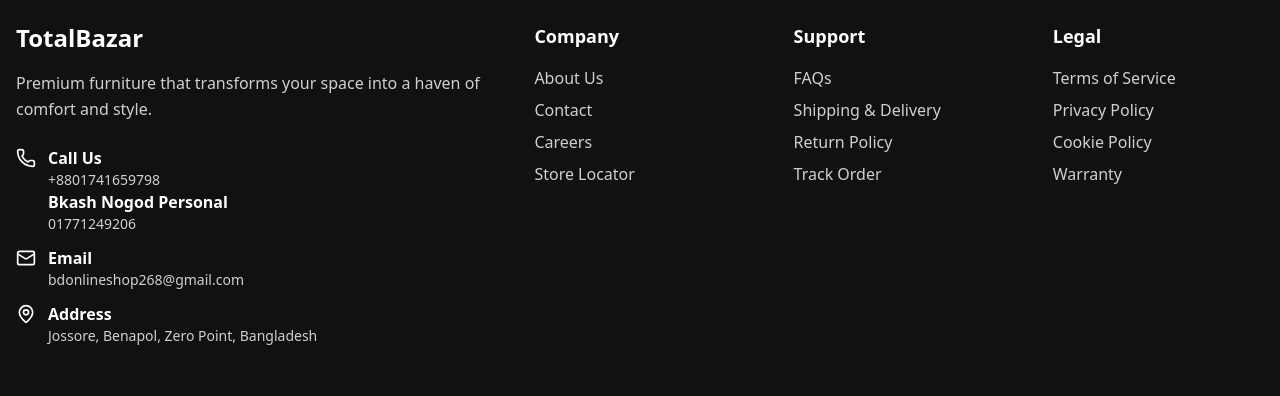
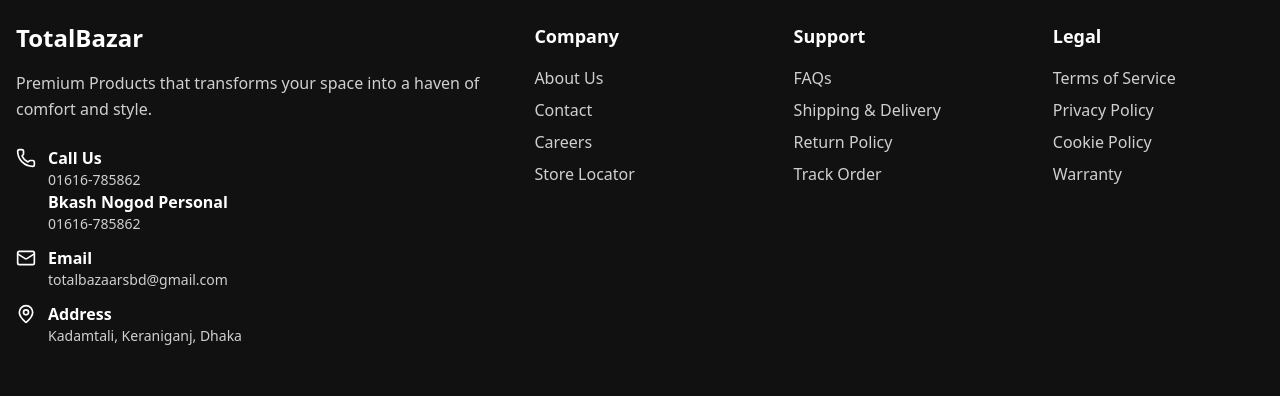
Before and after one commit to taufik69/furtinutehub, a Next.js app: page / in a window 1280 px wide. Shown: the part 3365-3761 px from the top of the page. Built offline with nearby package versions, Linux system fonts and the light colour scheme; no server answers.

Commit message:
fix: footer information update

```diff
--- a/components/commonComponents/Footer.tsx
+++ b/components/commonComponents/Footer.tsx
@@ -48,7 +48,7 @@ export default function Footer() {
               <h2 className="text-2xl font-bold">TotalBazar </h2>
             </Link>
             <p className="text-colorFooterText/80 mb-6 leading-relaxed">
-              Premium furniture that transforms your space into a haven of
+              Premium Products that transforms your space into a haven of
               comfort and style.
             </p>
 
@@ -59,10 +59,10 @@ export default function Footer() {
                 <div>
                   <p className="font-semibold">Call Us</p>
                   <p className="text-sm text-colorFooterText/80">
-                    +8801741659798
+                    01616-785862
                   </p>
                   <p className="font-semibold">Bkash Nogod Personal</p>
-                  <p className="text-sm text-colorFooterText/80">01771249206</p>
+                  <p className="text-sm text-colorFooterText/80">01616-785862</p>
                 </div>
               </div>
               <div className="flex items-start gap-3">
@@ -70,7 +70,7 @@ export default function Footer() {
                 <div>
                   <p className="font-semibold">Email</p>
                   <p className="text-sm text-colorFooterText/80">
-                    bdonlineshop268@gmail.com
+                   totalbazaarsbd@gmail.com
                   </p>
                 </div>
               </div>
@@ -79,7 +79,7 @@ export default function Footer() {
                 <div>
                   <p className="font-semibold">Address</p>
                   <p className="text-sm text-colorFooterText/80">
-                    Jossore, Benapol, Zero Point, Bangladesh
+                   Kadamtali, Keraniganj, Dhaka
                   </p>
                 </div>
               </div>
```
